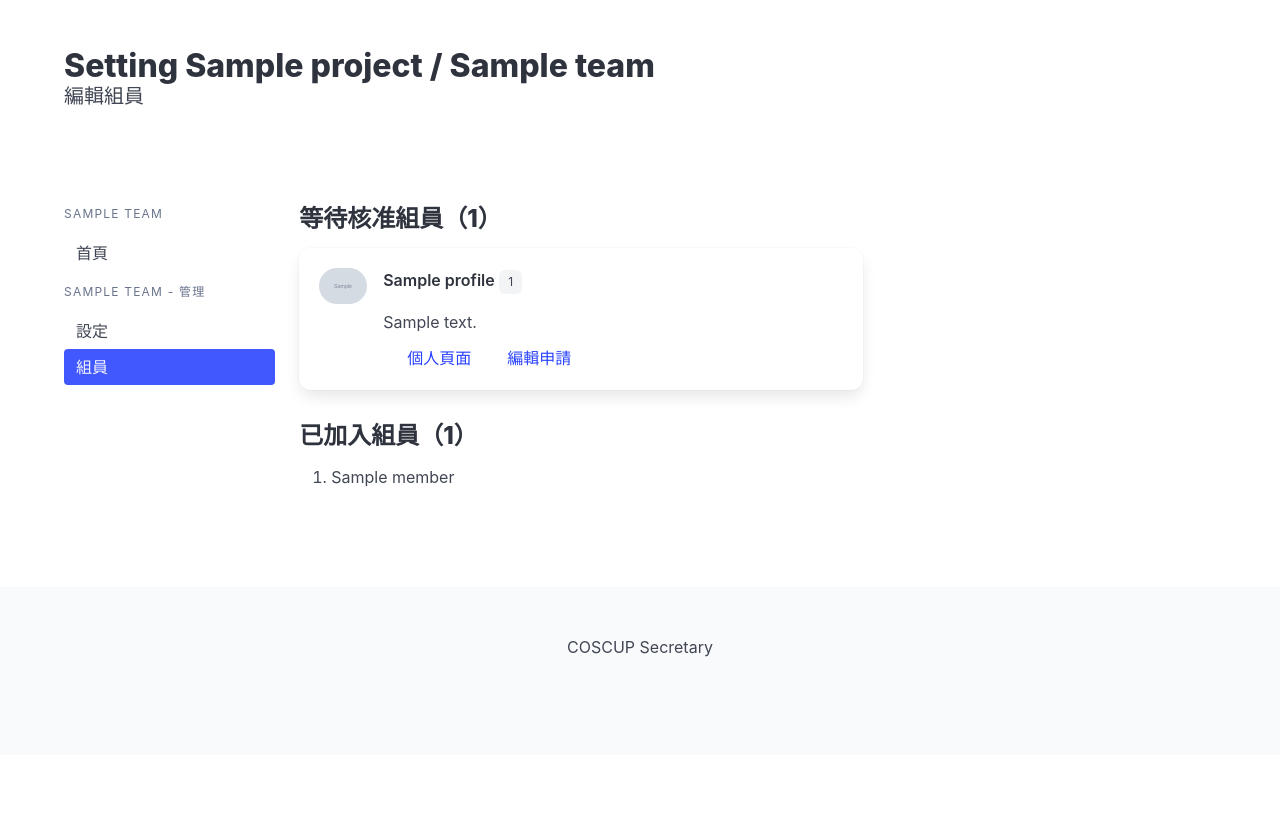
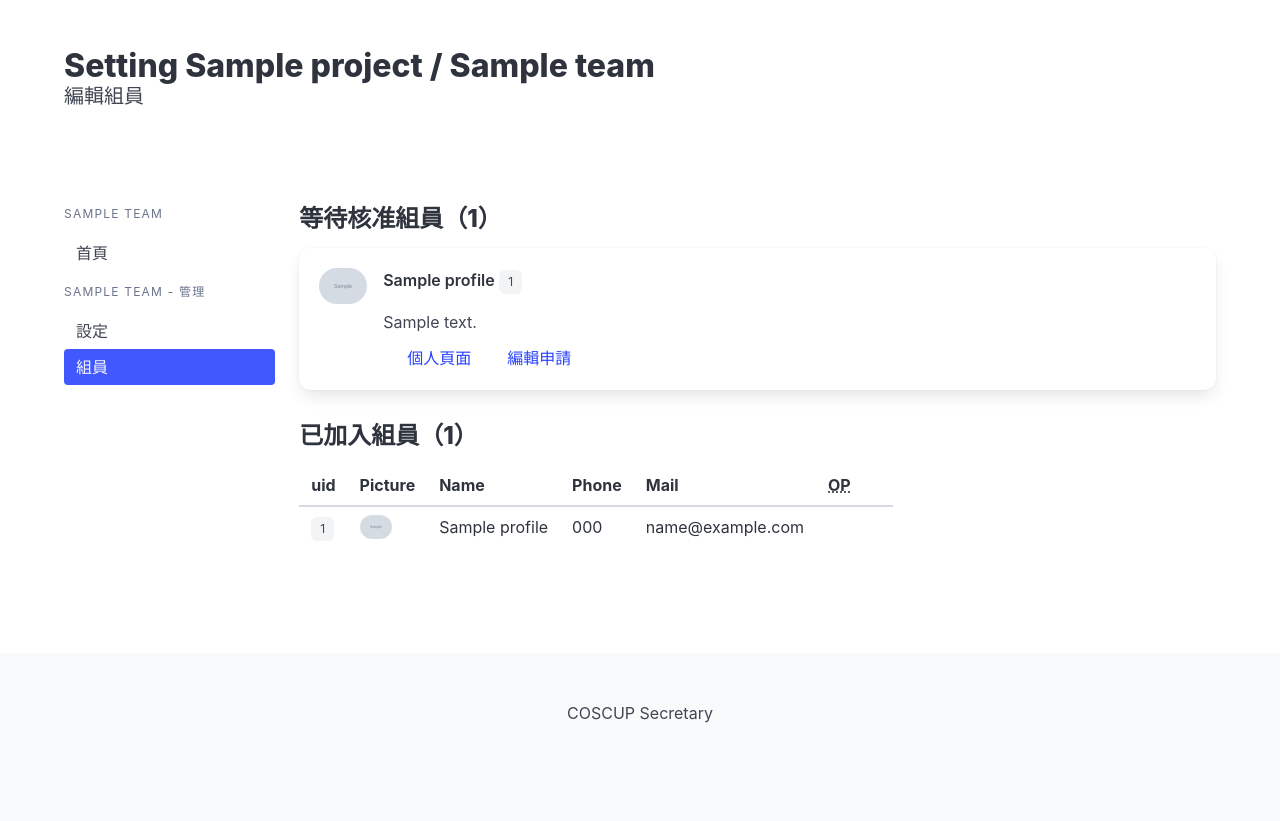
Before and after one commit to COSCUP/COSCUP-Volunteer, a Python web app: template templates/team_edit_user.html in a window 1280 px wide. Shown: the part 56-877 px from the top of the page. Before the commit the page ends 713 px from the top, so only its background shows below. Run offline with Jinja, Linux system fonts and the light colour scheme; the template is opened without the code that fills it: most values are stand-ins (such as "Sample title", 1, 10 or a date in 2020); grey boxes marked "Sample" are stand-in pictures; some libraries are stand-ins or nearby versions.

Commit message:
Complete team user add/remove

```diff
--- a/templates/team_edit_user.html
+++ b/templates/team_edit_user.html
@@ -2,7 +2,7 @@
 {% block team_edit_subtitle %}編輯組員{% endblock %}
 {% block team_edit_user_menu %}is-active{% endblock %}
 {% block team_edit_body %}
-<div class="column is-half">
+<div class="column">
     <div id="teamuser" class="content">
         <h3>等待核准組員（{{waitting_list|length}}）</h3>
         {% for u in waitting_list %}
@@ -37,11 +37,43 @@
         </article>
         {% endfor %}
         <h3>已加入組員（{{team.members|length}}）</h3>
-        <ol>
-            {% for u in team.members %}
-            <li>{{u}}</li>
-            {% endfor %}
-        </ol>
+        <div class="table-container">
+            <table class="table is-hoverable">
+                <thead>
+                    <tr>
+                        <th>uid</th>
+                        <th>Picture</th>
+                        <th>Name</th>
+                        <th>Phone</th>
+                        <th>Mail</th>
+                        <th><abbr title="Operator">OP</abbr></th>
+                    </tr>
+                </thead>
+                <tbody>
+                {% for u in members %}
+                    <tr>
+                        <td><span class="tag">{{u._id}}</span></td>
+                        <td>
+                            <figure class="image is-32x32">
+                                <img class="is-rounded" src="{{u.oauth.picture}}">
+                            </figure>
+                        </td>
+                        <td>{{u.profile.badge_name}}</td>
+                        <td>{{u.profile_real.phone}}</td>
+                        <td>{{u.oauth.email}}</td>
+                        <td>
+                            <span class="icon"><a href="/user/{{u._id}}"><i class="far fa-id-badge"></i></a></span>
+                            <span class="icon">
+                                <a class="has-text-danger" v-on:click="deluser">
+                                    <i class="fas fa-user-times" data-uid="{{u._id}}" data-name="{{u.profile.badge_name}}"></i>
+                                </a>
+                            </span>
+                        </td>
+                    </tr>
+                {% endfor %}
+                </tbody>
+            </table>
+        </div>
     </div>
 </div>
 <div id="teamusermodal" class="modal" v-bind:class="{'is-active': isActive}">
@@ -138,6 +170,16 @@
         methods: {
             showapprove: function(btn) {
                 $teamusermodal.showapprove(btn.target.dataset.uid);
+            },
+            deluser: function(btn) {
+                var uid = btn.target.dataset.uid;
+                var name = btn.target.dataset.name;
+                var ans = window.confirm('是否刪除 ' + name + '(' + uid + ') ?\r\n\r\n（確定就直接移除組員喔！）');
+                if (ans === true) {
+                    axios.post('./edit_user', {uid: uid, case: 'deluser'}).then(function(resp){
+                        window.location.href = './edit_user';
+                    });
+                }
             }
         },
         delimiters: ['[[', ']]']
```
Also changed, not shown: module/users.py (+11 -2 lines), view/team.py (+18 -1 lines).
